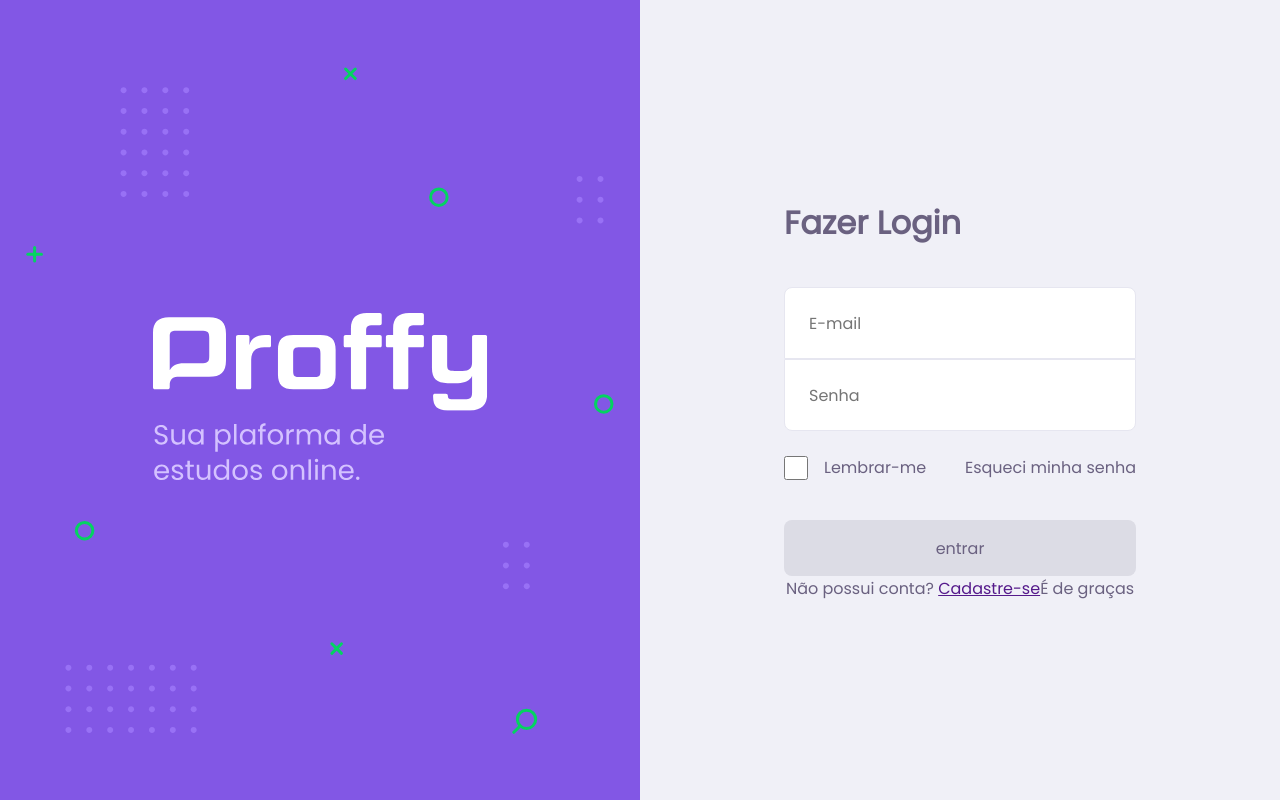
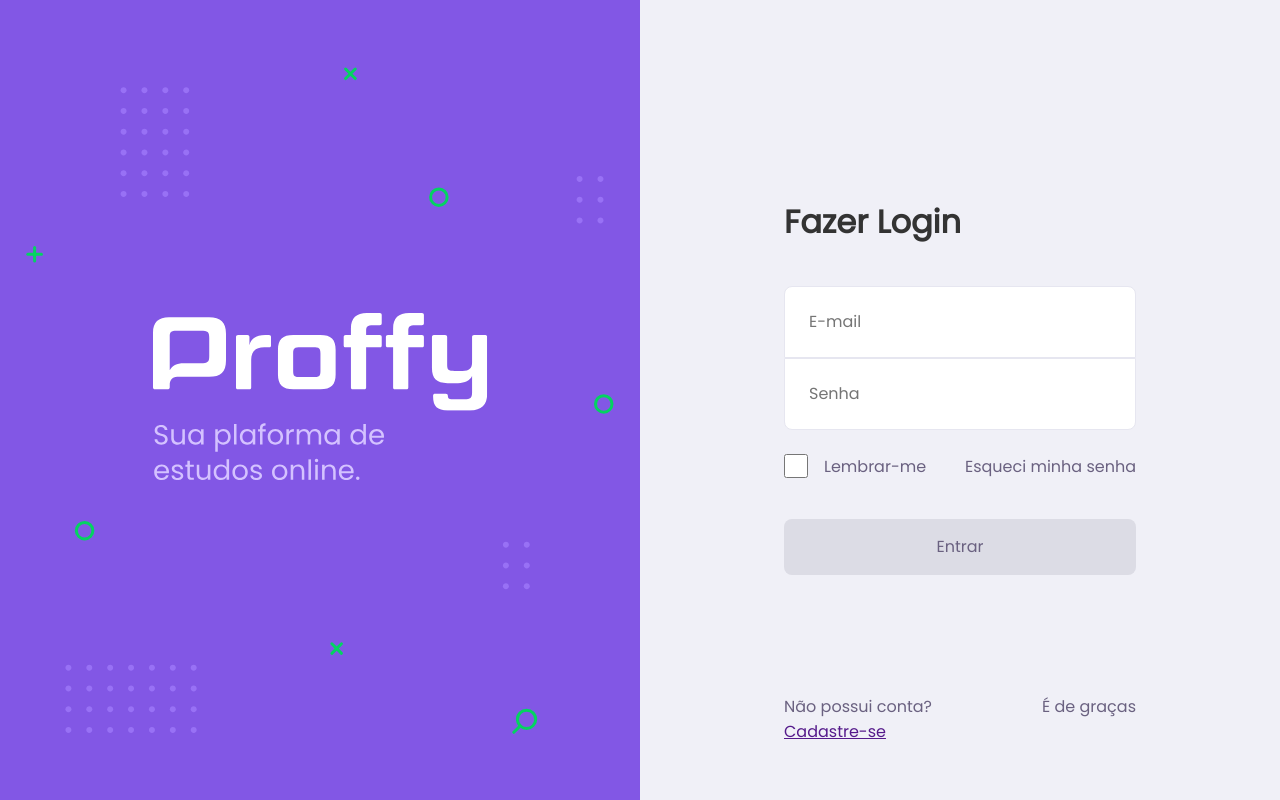
Before and after one commit to ContinuumTeam/ProffyWEB, a React (Create React App) app: page / in a window 1280 px wide. Built offline with nearby package versions, Linux system fonts and the light colour scheme.

Commit message:
project version 2 started

```diff
--- a/src/pages/loginPage/index.tsx
+++ b/src/pages/loginPage/index.tsx
@@ -37,7 +37,7 @@ function LoginPage(){
                         <span>Esqueci minha senha</span>
                     </div>
 
-                    <button type="submit"> entrar </button>
+                    <button type="submit"> Entrar </button>
                 </div>
 
                 <div className="create-account">
--- a/src/pages/loginPage/style.css
+++ b/src/pages/loginPage/style.css
@@ -37,8 +37,17 @@
     flex-direction: column;
 }
 
+.login-section{
+    height: 80vh;
+    display: flex;
+    justify-content: center;
+    flex-direction: column;
+}
+
 h1{
-    margin-bottom: 40px;
+    margin-top: 24px;
+    margin-bottom: 16px;
+    color: #333;
 }
 
 .form-login{
@@ -98,10 +107,26 @@ button{
 
     background: #DCDCE5;
     border-radius: 8px;
+
+    transition: all .3s ease;
+
+}
+button:hover{
+    color: #ffffff;
+    background: #04D361;
 }
 
 .create-account{
+    width: 352px;
+    height: 52px;
+
     display: flex;
-    justify-content: flex-end;
-    align-items: flex-end;
+    justify-content: space-between;
+
+    bottom: 0;
+
 }
+
+.create-account span:first-child{
+    width: 150px;
+}
```
